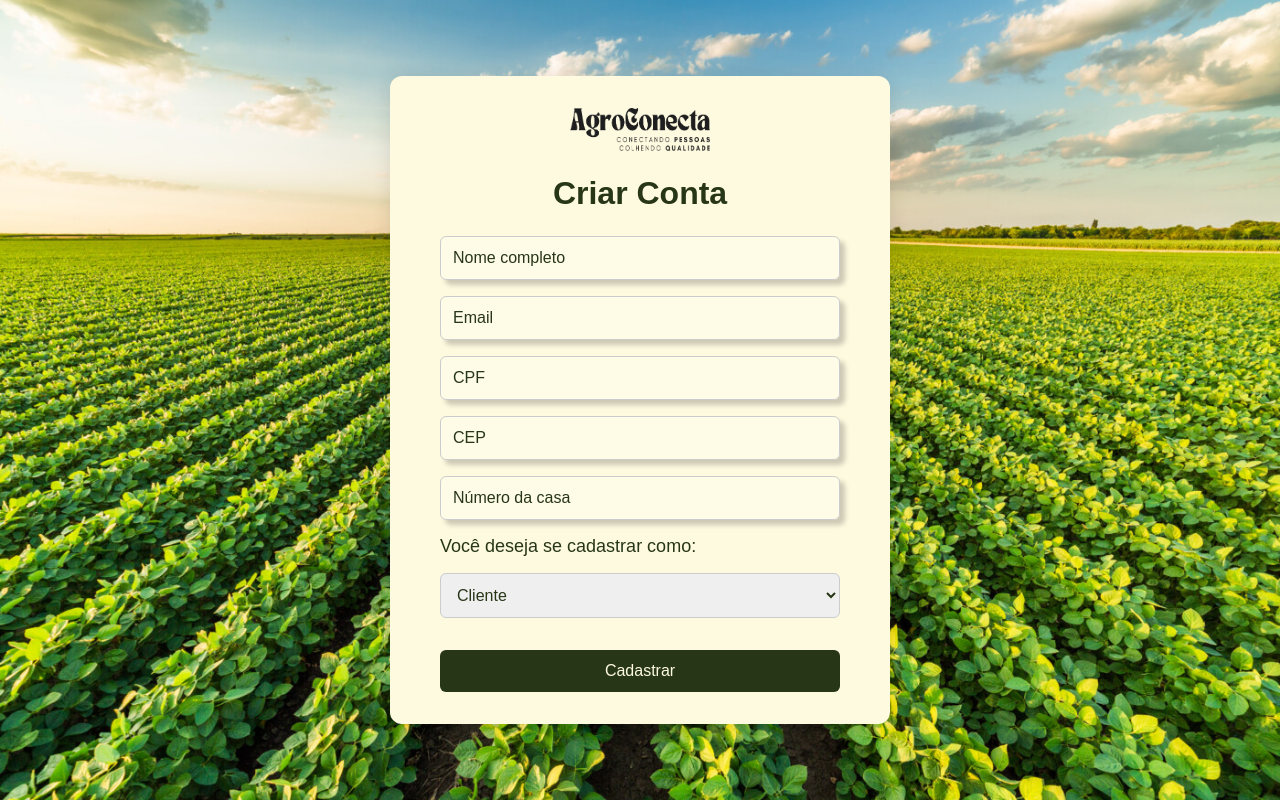
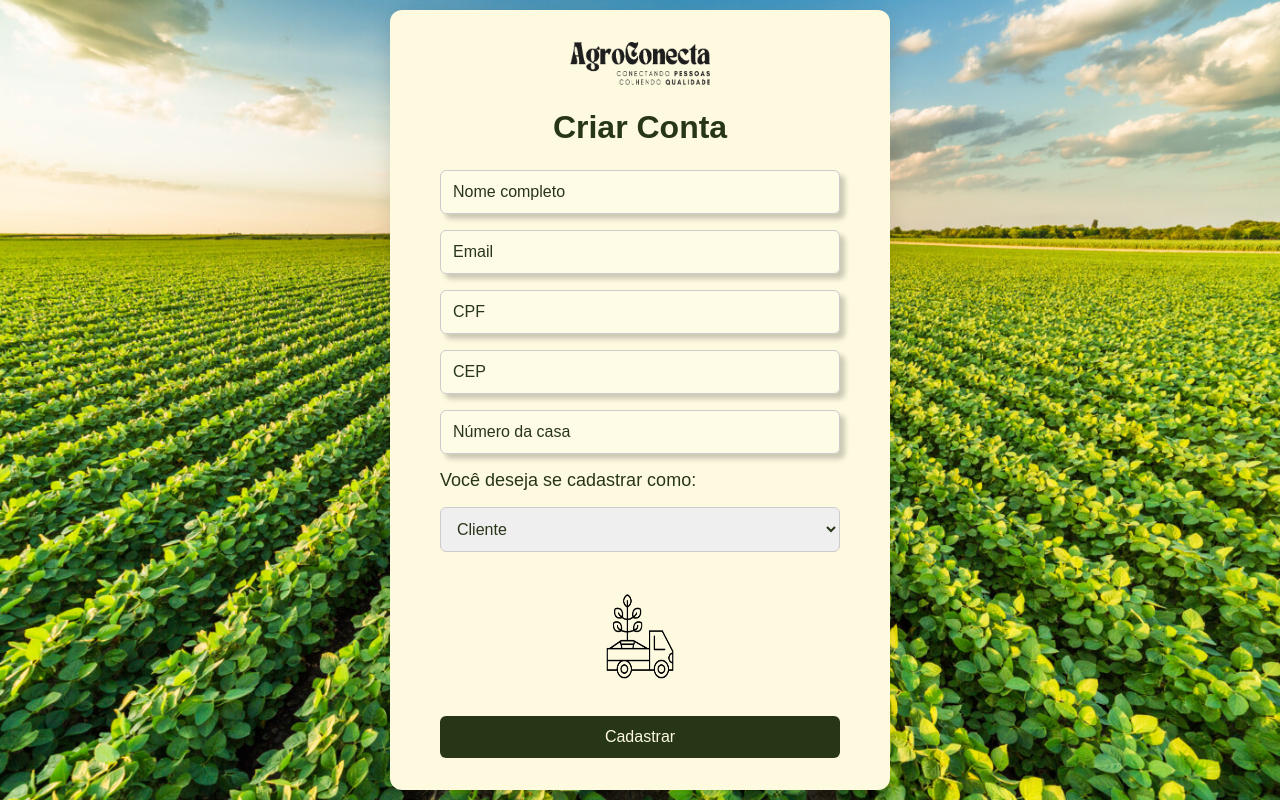
Before and after one commit to PI4-AgroConecta/AgroConecta, a React (Vite) app: page /cadastro in a window 1280 px wide. Built offline with nearby package versions, Linux system fonts and the light colour scheme.

Commit message:
Aumentando Contraste e arrumando tela Cadastro

```diff
--- a/src/components/Cadastro.jsx
+++ b/src/components/Cadastro.jsx
@@ -1,14 +1,18 @@
-
-import React from 'react';
+import React, { useState } from 'react';
 import { useNavigate } from 'react-router-dom';
 import '../styles/Cadastro.css';
 
 const Cadastro = () => {
   const navigate = useNavigate();
+  const [perfilSelecionado, setPerfilSelecionado] = useState('cliente');
 
   const handleSubmit = event => {
     event.preventDefault();
     navigate('/');
+  };
+
+  const handlePerfilChange = event => {
+    setPerfilSelecionado(event.target.value);
   };
 
   return (
@@ -24,13 +28,28 @@ const Cadastro = () => {
           <input type="text" placeholder="Número da casa" className="cadastro-input" required />
 
           <label htmlFor="perfil" className="cadastro-label">
-            Você deseja se cadastrar como:
+          Você deseja se cadastrar como:
           </label>
-          <select id="perfil" className="cadastro-select">
+          <select
+            id="perfil"
+            className="cadastro-select"
+            value={perfilSelecionado}
+            onChange={handlePerfilChange}
+          >
             <option value="cliente">Cliente</option>
             <option value="agricultor">Agricultor</option>
             <option value="ambos">Ambos</option>
           </select>
+
+
+          <div className="icones-perfil">
+            {(perfilSelecionado === 'cliente' || perfilSelecionado === 'ambos') && (
+              <img src="/img/SimboloClienteEscuro.png" alt="Ícone Cliente" className="icone-perfil" />
+            )}
+            {(perfilSelecionado === 'agricultor' || perfilSelecionado === 'ambos') && (
+              <img src="/img/SimboloAgricultorEscura.png" alt="Ícone Agricultor" className="icone-perfil" />
+            )}
+          </div>
 
           <button type="submit" className="cadastro-button">
             Cadastrar
--- a/src/styles/Cadastro.css
+++ b/src/styles/Cadastro.css
@@ -109,3 +109,14 @@
     font-size: 0.9rem;
   }
 }
+.icones-perfil {
+  display: flex;
+  justify-content: center;
+  gap: 1rem;
+  margin-top: 1rem;
+}
+
+.icone-perfil {
+  width: 100px;
+  height: 100px;
+}
--- a/src/styles/Login.css
+++ b/src/styles/Login.css
@@ -281,3 +281,9 @@
   .links-agricultor a:focus {
     text-decoration: none !important;
   }
+  .login-form-cliente input::placeholder {
+    color: #FEFAE0;
+  }
+  .login-form-agricultor input::placeholder {
+    color: #283618;
+  }
```
Also changed, not shown: public/img/SimboloAgricultorEscura.png (added), public/img/SimboloClienteEscuro.png (added).
